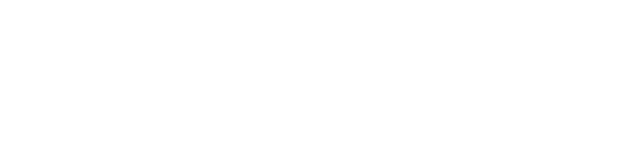
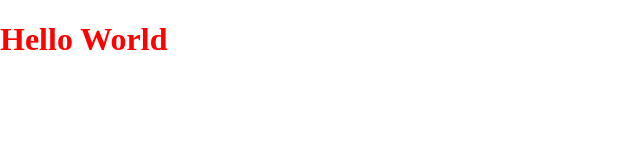
Before and after one commit to rahman-atiqur/dummy, a plain HTML site: page index.html in a window 1280 px wide. Shown: the whole page, without its empty margins (0-640 px from the left). Drawn offline with Linux system fonts and the light colour scheme.

Commit message:
modified index css & added a new file

```diff
--- a/index.html
+++ b/index.html
@@ -4,7 +4,10 @@
         <meta charset="UTF-8" />
         <meta http-equiv="X-UA-Compatible" content="IE=edge" />
         <meta name="viewport" content="width=device-width, initial-scale=1.0" />
-        <title>Dummy-changed</title>
+        <title>Dummy-changed-pull-request</title>
+        <link rel="stylesheet" href="style.css" />
     </head>
-    <body></body>
+    <body>
+        <h1>Hello World</h1>
+    </body>
 </html>
--- a/style.css
+++ b/style.css
@@ -2,3 +2,6 @@ body{
     margin: 0;
     padding: 0;
 }
+h1{
+    color: red;
+}
```
Also changed, not shown: dummy.txt, newFile.txt (added).
